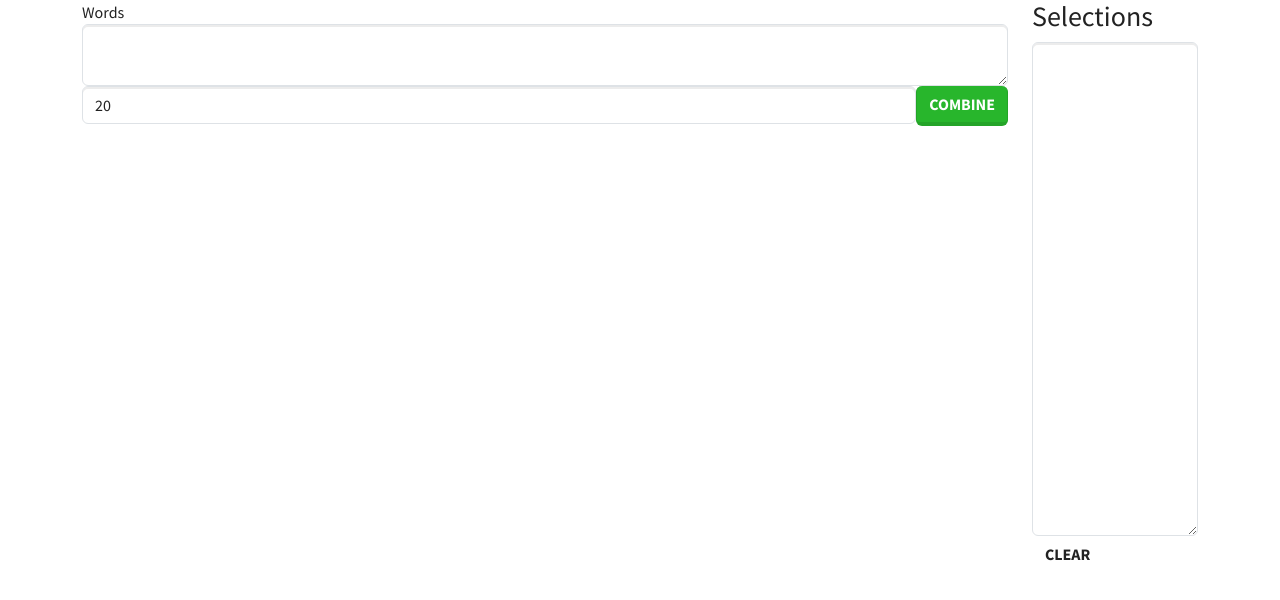
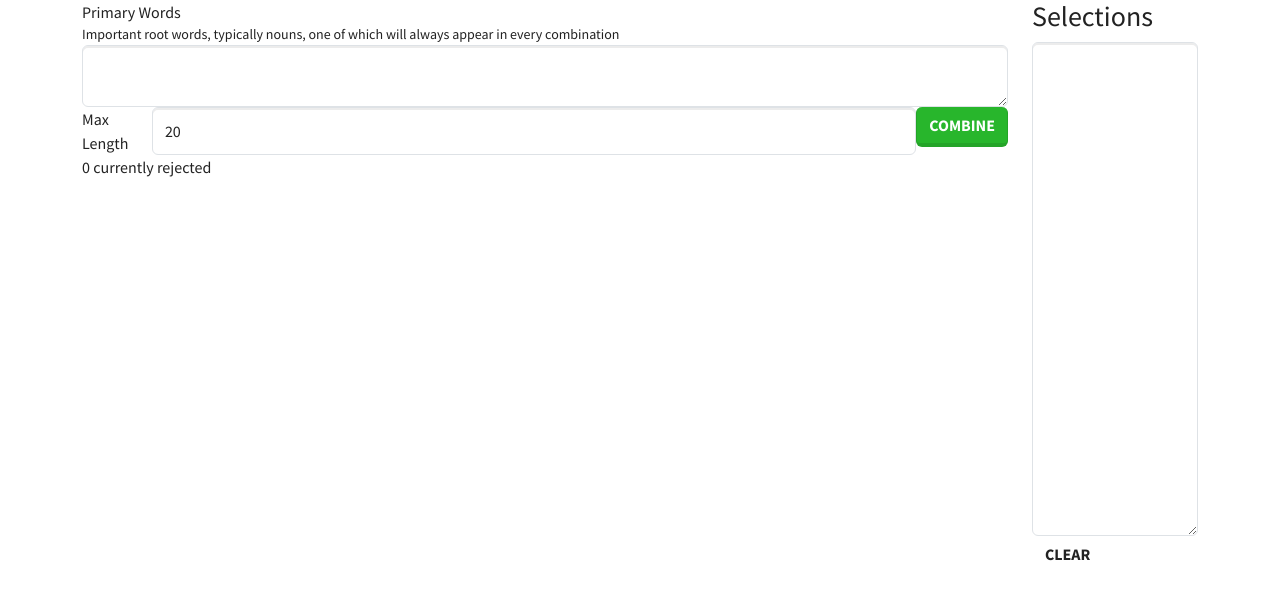
Before and after one commit to xjpro/wordcombiner, a Next.js app: page / in a window 1280 px wide. Shown: the top 600 px of the page. Built offline with nearby package versions, Linux system fonts and the light colour scheme.

Commit message:
style improvements

```diff
--- a/pages/index.js
+++ b/pages/index.js
@@ -43,7 +43,6 @@ export default function Home() {
 
   function addSelection(combination) {
     setSelections((selections) => [...selections, combination]);
-    setActiveCombinations((combinations) => without(combinations, combination)); // remove from active list
   }
 
   function clear() {
@@ -57,13 +56,23 @@ export default function Home() {
         <div className="col">
           <form className="mb-3" onSubmit={combine}>
             <div className="form-group">
-              <label>Words</label>
-              <textarea className="form-control" value={text} onChange={(event) => setText(event.target.value)} />
+              <div>
+                <label>Primary Words</label>
+                <div className="small">
+                  Important root words, typically nouns, one of which will always appear in every combination
+                </div>
+              </div>
+              <textarea
+                className="form-control"
+                value={text}
+                onChange={(event) => setText(event.target.value)}
+              />
             </div>
 
             <div className="d-flex">
               <div className="flex-fill">
-                <div className="form-group">
+                <div className="form-group d-flex">
+                  <label>Max Length</label>
                   <input
                     type="number"
                     className="form-control"
@@ -77,12 +86,14 @@ export default function Home() {
                 <button className="btn btn-success">Combine</button>
               </div>
             </div>
+
+            <div>{rejections.length} currently rejected</div>
           </form>
 
           <div className="row row-cols-2 row-cols-md-6 g-1">
             {activeCombinations.map((combination) => (
               <div className="col">
-                <div className="card card-body" onClick={() => addSelection(combination)}>
+                <div className={`card card-body ${includes(selections, combination) ? "text-muted" : ""}`} onClick={() => addSelection(combination)}>
                   {combination}
                 </div>
               </div>
```
